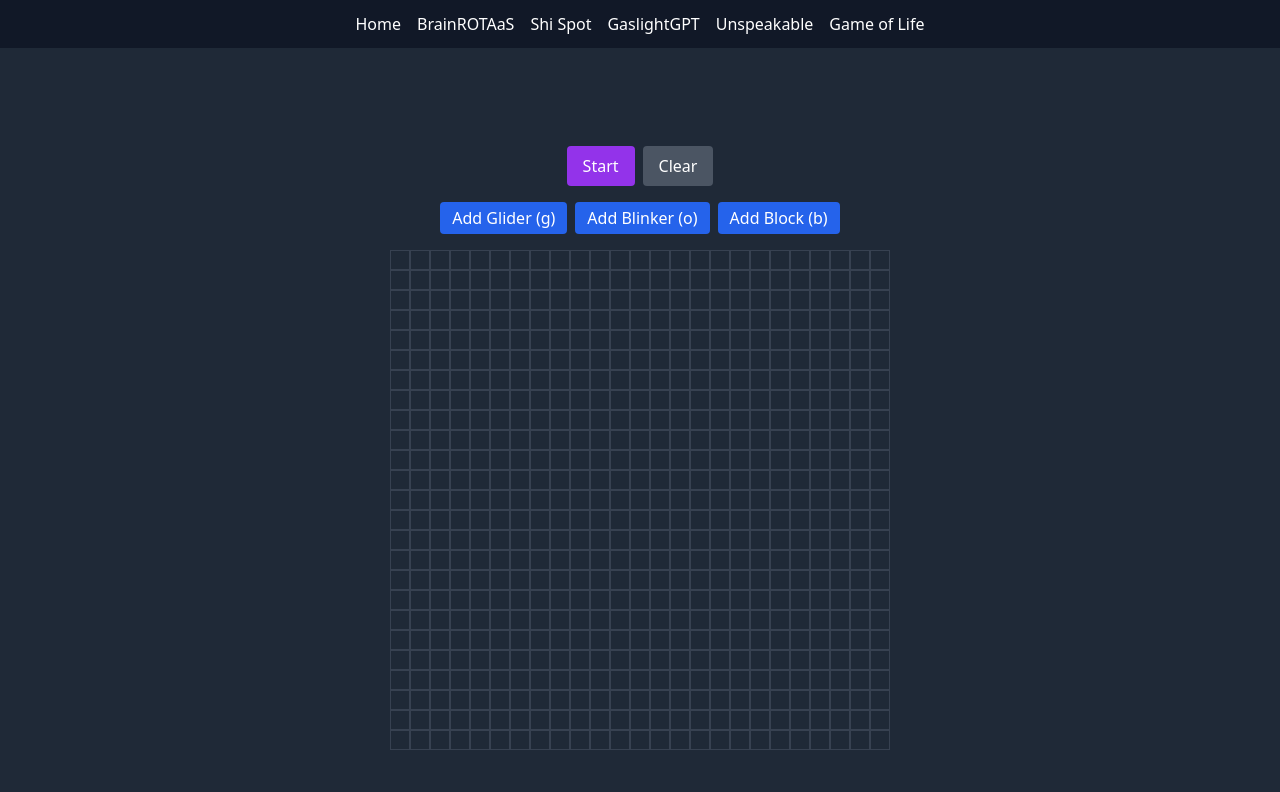
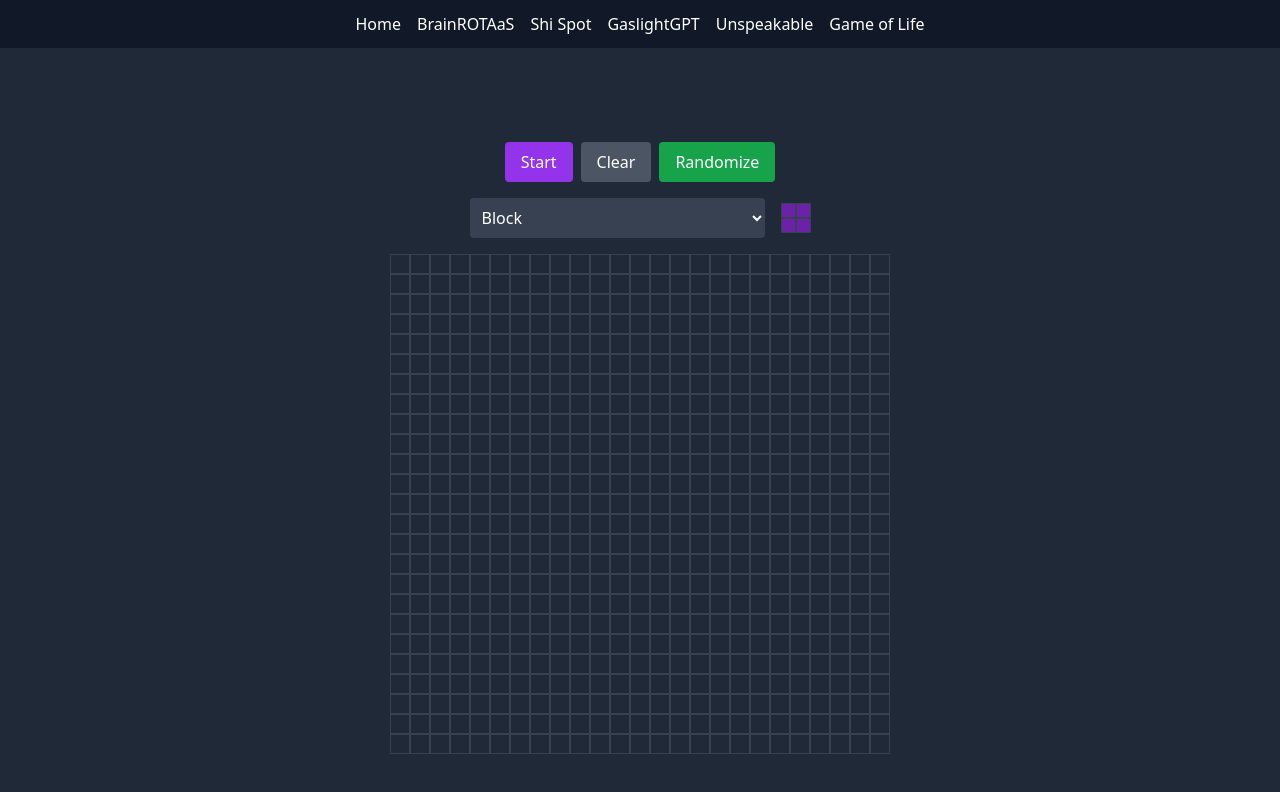
Before and after one commit to lwelling/fake-startup-site, a React (Vite) app: page /life in a window 1280 px wide. Shown: the top 792 px of the page. Built offline with nearby package versions, Linux system fonts and the light colour scheme.

Commit message:
Add shape dropdown, drag placement, and randomizer

```diff
--- a/src/pages/Life.jsx
+++ b/src/pages/Life.jsx
@@ -13,26 +13,61 @@ const operations = [
   [-1, -1],
 ];
 
-const shapes = {
-  glider: [
-    [0, 1],
-    [1, 2],
-    [2, 0],
-    [2, 1],
-    [2, 2],
+const shapePatterns = {
+  block: ["OO", "OO"],
+  beehive: [".OO.", "O..O", ".OO."],
+  loaf: [".OO.", "O..O", ".O.O", "..O."],
+  boat: ["OO.", "O.O", ".O."],
+  tub: [".O.", "O.O", ".O."],
+  blinker: ["OOO"],
+  toad: [".OOO", "OOO."],
+  beacon: ["OO..", "OO..", "..OO", "..OO"],
+  pulsar: [
+    "..OOO...OOO..",
+    ".............",
+    "O....O.O....O",
+    "O....O.O....O",
+    "O....O.O....O",
+    "..OOO...OOO..",
+    ".............",
+    "..OOO...OOO..",
+    "O....O.O....O",
+    "O....O.O....O",
+    "O....O.O....O",
+    ".............",
+    "..OOO...OOO..",
   ],
-  blinker: [
-    [0, 0],
-    [0, 1],
-    [0, 2],
+  "penta-decathlon": [
+    ".O.",
+    "OOO",
+    ".O.",
+    ".O.",
+    ".O.",
+    ".O.",
+    ".O.",
+    ".O.",
+    "OOO",
+    ".O.",
   ],
-  block: [
-    [0, 0],
-    [0, 1],
-    [1, 0],
-    [1, 1],
-  ],
+  glider: [".O.", "..O", "OOO"],
+  lwss: [".O..O", "O....", "O...O", "OOOO."],
+  mwss: ["..O..O", "O.....", "O....O", "OOOOO.", ".O..O."],
+  hwss: ["..O...O", "O......", "O.....O", "OOOOOO.", ".OO..O."],
 };
+
+const patternToCoords = (pattern) => {
+  const coords = [];
+  pattern.forEach((row, r) => {
+    row.split('').forEach((cell, c) => {
+      if (cell === 'O') coords.push([r, c]);
+    });
+  });
+  return coords;
+};
+
+const shapes = Object.fromEntries(
+  Object.entries(shapePatterns).map(([name, pattern]) => [name, patternToCoords(pattern)])
+);
 
 const generateEmptyGrid = () => {
   return Array.from({ length: numRows }, () => Array(numCols).fill(0));
@@ -42,6 +77,7 @@ export default function Life() {
   const [grid, setGrid] = useState(() => generateEmptyGrid());
   const [running, setRunning] = useState(false);
   const [cellSize, setCellSize] = useState(20);
+  const [selectedShape, setSelectedShape] = useState('block');
   const runningRef = useRef(running);
   runningRef.current = running;
 
@@ -56,20 +92,37 @@ export default function Life() {
     setCellSize(size);
   }, []);
 
-  const insertShape = useCallback((shape) => {
+  const insertShapeAt = useCallback((shape, x, y) => {
+    const shapeCells = shapes[shape];
     setGrid((g) => {
       const newGrid = g.map((row) => [...row]);
-      const shapeCells = shapes[shape];
-      const maxX = Math.max(...shapeCells.map(([x]) => x));
-      const maxY = Math.max(...shapeCells.map(([, y]) => y));
-      const offsetX = Math.floor(Math.random() * (numRows - maxX));
-      const offsetY = Math.floor(Math.random() * (numCols - maxY));
-      shapeCells.forEach(([x, y]) => {
-        newGrid[offsetX + x][offsetY + y] = 1;
+      shapeCells.forEach(([dx, dy]) => {
+        const newX = x + dx;
+        const newY = y + dy;
+        if (newX >= 0 && newX < numRows && newY >= 0 && newY < numCols) {
+          newGrid[newX][newY] = 1;
+        }
       });
       return newGrid;
     });
   }, []);
+
+  const insertShape = useCallback((shape) => {
+    const shapeCells = shapes[shape];
+    const maxX = Math.max(...shapeCells.map(([x]) => x));
+    const maxY = Math.max(...shapeCells.map(([, y]) => y));
+    const offsetX = Math.floor(Math.random() * Math.max(1, numRows - maxX));
+    const offsetY = Math.floor(Math.random() * Math.max(1, numCols - maxY));
+    insertShapeAt(shape, offsetX, offsetY);
+  }, [insertShapeAt]);
+
+  const randomize = useCallback(() => {
+    const names = Object.keys(shapes);
+    for (let i = 0; i < 5; i++) {
+      const shape = names[Math.floor(Math.random() * names.length)];
+      insertShape(shape);
+    }
+  }, [insertShape]);
 
   useEffect(() => {
     const handleKey = (e) => {
@@ -131,31 +184,79 @@ export default function Life() {
           {running ? 'Stop' : 'Start'}
         </button>
         <button
-          className="px-4 py-2 bg-gray-600 rounded hover:bg-gray-500"
+          className="px-4 py-2 bg-gray-600 rounded hover:bg-gray-500 mr-2"
           onClick={() => setGrid(generateEmptyGrid())}
         >
           Clear
         </button>
+        <button
+          className="px-4 py-2 bg-green-600 rounded hover:bg-green-500"
+          onClick={randomize}
+        >
+          Randomize
+        </button>
       </div>
-      <div className="mb-4 flex space-x-2">
-        <button
-          className="px-3 py-1 bg-blue-600 rounded hover:bg-blue-500"
-          onClick={() => insertShape('glider')}
+      <div className="mb-4 flex items-center space-x-4">
+        <select
+          value={selectedShape}
+          onChange={(e) => setSelectedShape(e.target.value)}
+          className="bg-gray-700 text-white p-2 rounded"
         >
-          Add Glider (g)
-        </button>
-        <button
-          className="px-3 py-1 bg-blue-600 rounded hover:bg-blue-500"
-          onClick={() => insertShape('blinker')}
-        >
-          Add Blinker (o)
-        </button>
-        <button
-          className="px-3 py-1 bg-blue-600 rounded hover:bg-blue-500"
-          onClick={() => insertShape('block')}
-        >
-          Add Block (b)
-        </button>
+          <optgroup label="Still Lifes">
+            <option value="block">Block</option>
+            <option value="beehive">Beehive</option>
+            <option value="loaf">Loaf</option>
+            <option value="boat">Boat</option>
+            <option value="tub">Tub</option>
+          </optgroup>
+          <optgroup label="Oscillators">
+            <option value="blinker">Blinker (period 2)</option>
+            <option value="toad">Toad (period 2)</option>
+            <option value="beacon">Beacon (period 2)</option>
+            <option value="pulsar">Pulsar (period 3)</option>
+            <option value="penta-decathlon">Penta-decathlon (period 15)</option>
+          </optgroup>
+          <optgroup label="Spaceships">
+            <option value="glider">Glider</option>
+            <option value="lwss">Light-weight spaceship (LWSS)</option>
+            <option value="mwss">Middleweight spaceship (MWSS)</option>
+            <option value="hwss">Heavy-weight spaceship (HWSS)</option>
+          </optgroup>
+        </select>
+        {selectedShape && (
+          <div
+            draggable
+            onDragStart={(e) => e.dataTransfer.setData('shape', selectedShape)}
+            className="inline-block"
+            style={{
+              display: 'grid',
+              gridTemplateColumns: `repeat(${shapePatterns[selectedShape][0].length}, 15px)`,
+            }}
+          >
+            {(() => {
+              const coords = new Set(
+                shapes[selectedShape].map(([r, c]) => `${r}-${c}`)
+              );
+              const rows = shapePatterns[selectedShape].length;
+              const cols = shapePatterns[selectedShape][0].length;
+              return Array.from({ length: rows }).flatMap((_, r) =>
+                Array.from({ length: cols }).map((_, c) => (
+                  <div
+                    key={`${r}-${c}`}
+                    className="border border-gray-700"
+                    style={{
+                      width: 15,
+                      height: 15,
+                      backgroundColor: coords.has(`${r}-${c}`)
+                        ? '#6b21a8'
+                        : undefined,
+                    }}
+                  />
+                ))
+              );
+            })()}
+          </div>
+        )}
       </div>
       <div
         className="overflow-hidden"
@@ -173,6 +274,13 @@ export default function Life() {
                 newGrid[i][j] = grid[i][j] ? 0 : 1;
                 setGrid(newGrid);
               }}
+              onDragOver={(e) => e.preventDefault()}
+              onDrop={(e) => {
+                const shape = e.dataTransfer.getData('shape');
+                if (shape) {
+                  insertShapeAt(shape, i, j);
+                }
+              }}
               className="border border-gray-700"
               style={{
                 width: cellSize,
```
